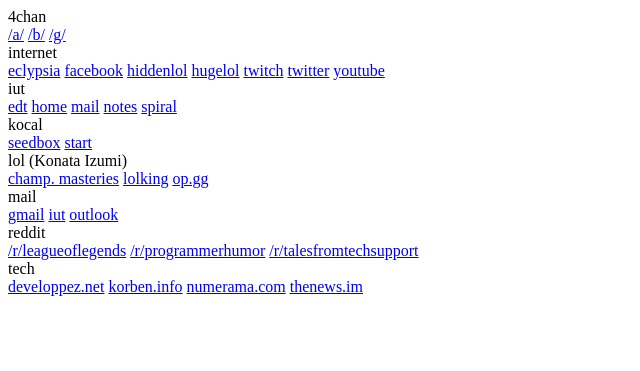
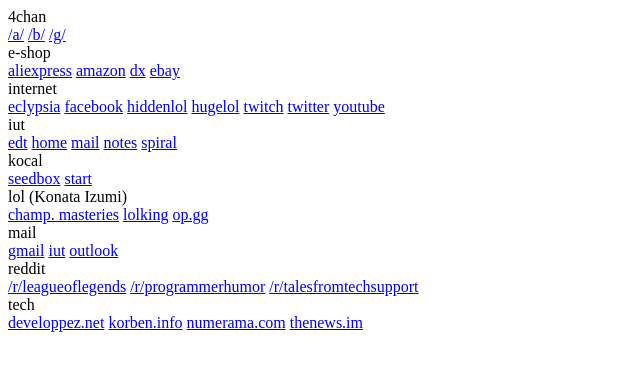
Before and after one commit to Kocal/start.kocal.fr, a PHP site: page / in a window 1280 px wide. Shown: the top 371 px of the page, without its empty margins (0-640 px from the left). Run offline with PHP 8.4, Linux system fonts and the light colour scheme; some libraries are stand-ins or nearby versions.

Commit message:
Add e-shop links

```diff
--- a/src/index.php
+++ b/src/index.php
@@ -52,6 +52,13 @@
         'kocal' => [
             'seedbox' => 'https://seedbox.kocal.fr',
             'start' => 'https://kocal.fr/start'
+        ],
+
+        'e-shop' => [
+            'amazon' => 'https://www.amazon.fr/',
+            'ebay' => 'http://www.ebay.fr/',
+            'dx' => 'http://www.dx.com/',
+            'aliexpress' => 'https://fr.aliexpress.com',
         ]
     ];
 ?>
```
Also changed, not shown: public/index.html (+1 -1 lines), 1 other file.
